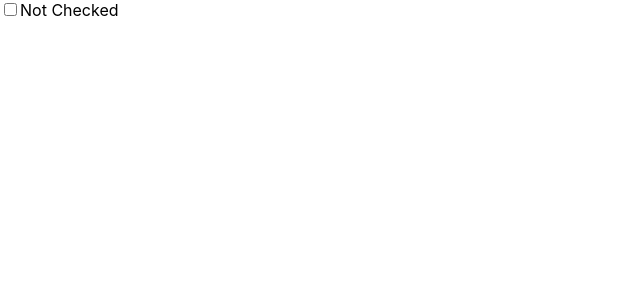
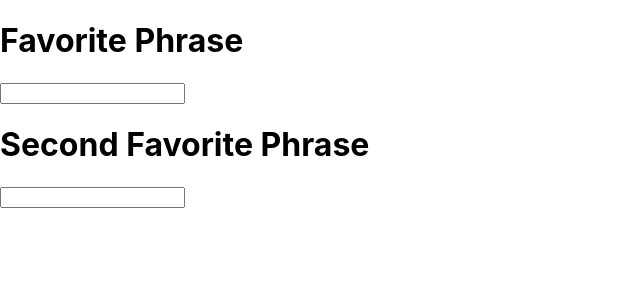
Before and after one commit to vincent-buchner/react-tutorial, a React (Create React App) app: page / in a window 1280 px wide. Shown: the top 300 px of the page, without its empty margins (0-640 px from the left). Built offline with nearby package versions, Linux system fonts and the light colour scheme.

Commit message:
More examples of useEffect

```diff
--- a/src/index.js
+++ b/src/index.js
@@ -2,28 +2,32 @@ import React, { useState, useEffect } from 'react';
 import ReactDOM from 'react-dom';
 import './index.css';
 
-function Checkbox() {
-  const [checked, setChecked] = useState(false);
+
+function App() {
+  const [val, setVal] = useState("")
+  const [val2, setVal2] = useState("")
 
   useEffect(() => {
-    console.log(`checked: ${checked.toString()}`)
-  })
+    console.log(`Field 1: ${val}`)
+  }, [val])
+
+  useEffect(() => {
+    console.log(`Field 2: ${val2}`)
+  }, [val2])
 
   return(
     <>
-      <input
-        type="checkbox"
-        value={checked}
-        onChange={() => setChecked(checked => !checked)}
-      />
-      {/* IF the variable checked is true, write "checked". Otherwise, write "Not Checked"  */}
-      {checked ? "checked" : "Not Checked"}
+      <label>
+        <h1>Favorite Phrase</h1>
+        <input value={val} onChange={change => setVal(change.target.value)}/>
+      </label>
+      <br />
+      <label>
+        <h1>Second Favorite Phrase</h1>
+        <input value={val2} onChange={change => setVal2(change.target.value)}/>
+      </label>
     </>
   );
-}
-
-function App() {
-  return <Checkbox />
 }
 
 ReactDOM.render(
```
